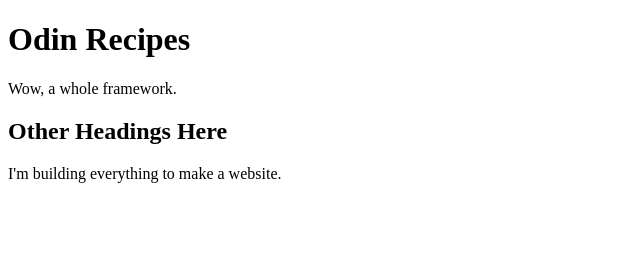
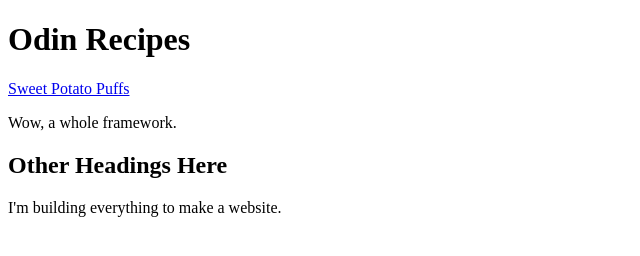
Before and after one commit to momofpoms/odin-recipes, a plain HTML site: page index.html in a window 1280 px wide. Shown: the whole page, without its empty margins (0-640 px from the left). Drawn offline with Linux system fonts and the light colour scheme.

Commit message:
Add sweet potato puffs recipe

```diff
--- a/index.html
+++ b/index.html
@@ -10,6 +10,8 @@
     <body>
         <h1>Odin Recipes</h1>
 
+        <a href="recipes/potato-puffs.html">Sweet Potato Puffs</a>
+
         <p>Wow, a whole framework.</p>
         <!--A comment when needed-->
 
```
